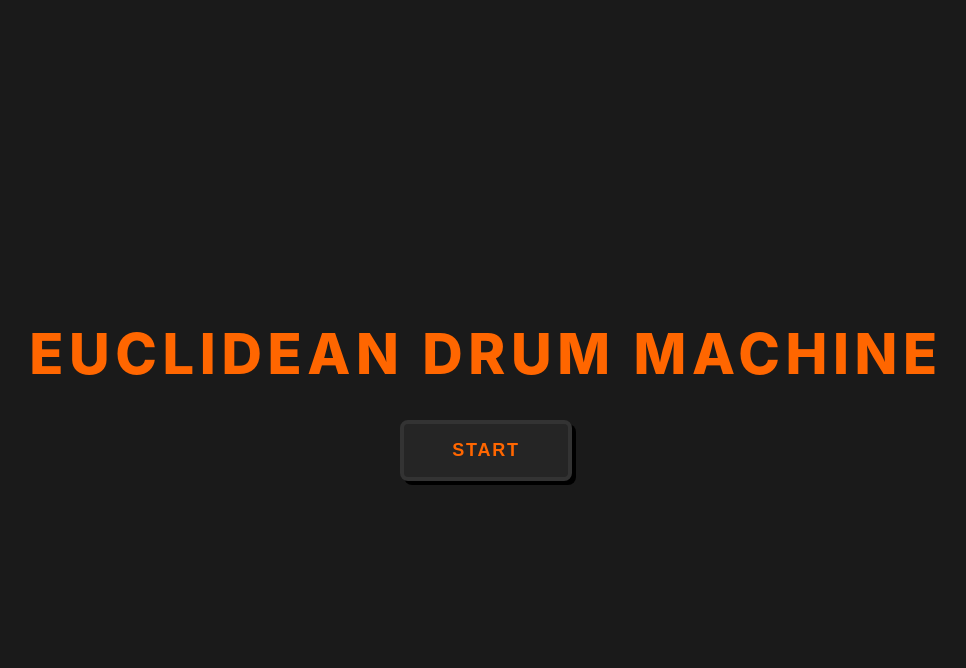
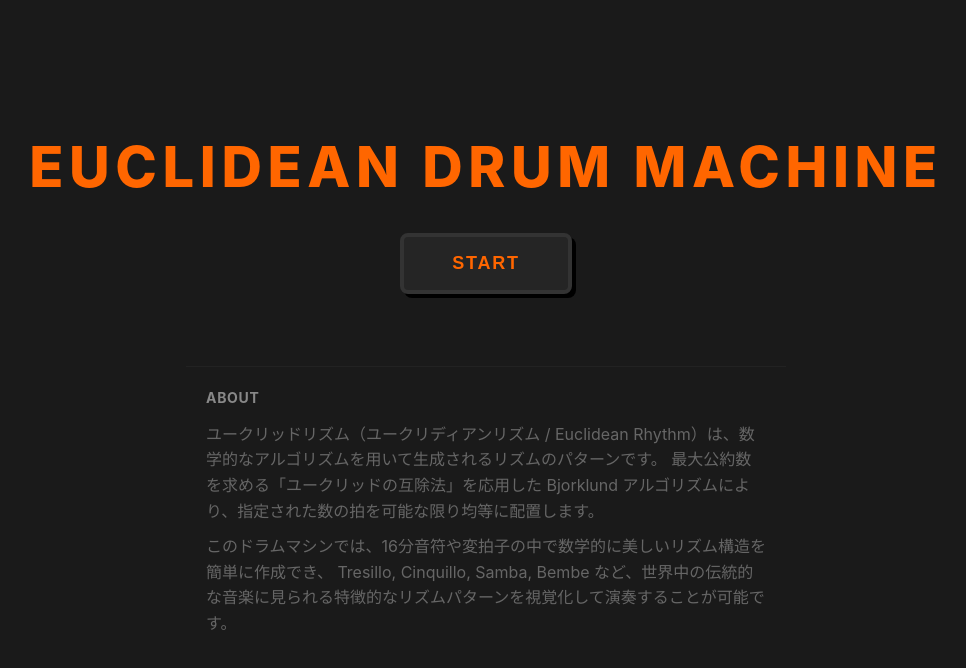
Before and after one commit to snp-model/euclidean-rhythm, a React (Vite) app: page / in a window 1280 px wide. Shown: the top 668 px of the page, without its empty margins (154-1120 px from the left). Built offline with nearby package versions, Linux system fonts and the light colour scheme.

Commit message:
docs(seo): SEO対策としてメタデータと構造化データを追加し解説テキストを実装

```diff
--- a/index.html
+++ b/index.html
@@ -1,5 +1,5 @@
 <!doctype html>
-<html lang="en">
+<html lang="ja">
   <head>
     <!-- Google tag (gtag.js) -->
     <script async src="https://www.googletagmanager.com/gtag/js?id=G-YPF08G9XZ1"></script>
@@ -13,25 +13,50 @@
     <meta charset="UTF-8" />
     <link rel="icon" type="image/svg+xml" href="/favicon.svg" />
     <meta name="viewport" content="width=device-width, initial-scale=1.0" />
-    <title>Euclidean Drum Machine | ユークリディアンドラムマシン</title>
-    <meta name="description" content="数学的なアルゴリズムでリズムを生成する「ユークリディアンリズム（ユークリッドリズム）」ドラムマシン。TresilloやSambaなど、世界中の伝統的なリズムを幾何学的に視覚化し、演奏できます。" />
-    <meta name="keywords" content="ユークリディアンリズム, ユークリッドリズム, euclidean rhythm, drum machine, bjorklund algorithm, music math, sequencer, cmajor" />
+    <title>Euclidean Drum Machine | ユークリッド・ドラムマシン</title>
+    <meta name="description" content="数学的なアルゴリズムでリズムを生成する「ユークリッドリズム（ユークリディアンリズム）」ドラムマシン。Bjorklundアルゴリズムに基づき、世界中の伝統的なリズムを幾何学的に視覚化して演奏できます。" />
+    <meta name="keywords" content="ユークリッドリズム, ユークリディアンリズム, ユークリッド・リズム, ユークリディアン・リズム, Euclidean Rhythm, Euclidian Rhythm, Bjorklund Algorithm, ビョークランドのアルゴリズム, ドラムマシン, ポリリズム, シーケンサー" />
 
     <!-- Open Graph / Facebook -->
     <meta property="og:type" content="website" />
     <meta property="og:url" content="https://euclidean-drum-machine.serendiproducts.dev/" />
-    <meta property="og:title" content="Euclidean Drum Machine | ユークリディアンドラムマシン" />
-    <meta property="og:description" content="数学的なアルゴリズムでリズムを生成する「ユークリディアンリズム（ユークリッドリズム）」ドラムマシン。世界中の伝統的なリズムを幾何学的に視覚化し、演奏できます。" />
+    <meta property="og:title" content="Euclidean Drum Machine | ユークリッド・ドラムマシン" />
+    <meta property="og:description" content="数学的なアルゴリズムでリズムを生成する「ユークリッドリズム（ユークリディアンリズム）」ドラムマシン。世界中の伝統的なリズムを幾何学的に視覚化し演奏できます。" />
     <meta property="og:image" content="https://euclidean-drum-machine.serendiproducts.dev/og-image.png" />
 
     <!-- Twitter -->
     <meta property="twitter:card" content="summary_large_image" />
     <meta property="twitter:url" content="https://euclidean-drum-machine.serendiproducts.dev/" />
-    <meta property="twitter:title" content="Euclidean Drum Machine | ユークリディアンドラムマシン" />
-    <meta property="twitter:description" content="数学的なアルゴリズムでリズムを生成する「ユークリディアンリズム（ユークリッドリズム）」ドラムマシン。世界中の伝統的なリズムを幾何学的に視覚化し、演奏できます。" />
+    <meta property="twitter:title" content="Euclidean Drum Machine | ユークリッド・ドラムマシン" />
+    <meta property="twitter:description" content="数学的なアルゴリズムでリズムを生成する「ユークリッドリズム（ユークリディアンリズム）」ドラムマシン。世界中の伝統的なリズムを幾何学的に視覚化し演奏できます。" />
     <meta property="twitter:image" content="https://euclidean-drum-machine.serendiproducts.dev/og-image.png" />
 
     <link rel="canonical" href="https://euclidean-drum-machine.serendiproducts.dev/" />
+
+    <!-- Structured Data -->
+    <script type="application/ld+json">
+      {
+        "@context": "https://schema.org",
+        "@type": "WebApplication",
+        "name": "Euclidean Drum Machine",
+        "alternateName": ["ユークリッドドラムマシン", "ユークリディアンドラムマシン", "Euclidian Drum Machine"],
+        "url": "https://euclidean-drum-machine.serendiproducts.dev/",
+        "image": "https://euclidean-drum-machine.serendiproducts.dev/og-image.png",
+        "description": "数学的なアルゴリズムでリズムを生成するユークリッドリズム（ユークリディアンリズム）ドラムマシン。ブラウザ上で幾何学的にリズムを視覚化し演奏できます。",
+        "keywords": "Euclidean Rhythm, Euclidian Rhythm, ユークリッドリズム, ユークリディアンリズム, Bjorklund Algorithm",
+        "applicationCategory": "MultimediaApplication",
+        "operatingSystem": "All",
+        "offers": {
+          "@type": "Offer",
+          "price": "0",
+          "priceCurrency": "JPY"
+        },
+        "author": {
+          "@type": "Organization",
+          "name": "snp"
+        }
+      }
+    </script>
   </head>
   <body>
     <div id="root"></div>
--- a/src/App.css
+++ b/src/App.css
@@ -75,3 +75,27 @@
   font-size: 14px !important;
   opacity: 0.6;
 }
+
+.seo-info {
+  max-width: 600px;
+  margin-top: 40px;
+  padding: 20px;
+  font-size: 13px;
+  line-height: 1.6;
+  color: #666;
+  text-align: left;
+  border-top: 1px solid #222;
+}
+
+.seo-info h2 {
+  font-size: 14px;
+  color: #888;
+  margin-bottom: 12px;
+  text-transform: uppercase;
+  letter-spacing: 0.05em;
+}
+
+.seo-info p {
+  margin-bottom: 10px;
+  color: #666;
+}
--- a/src/App.tsx
+++ b/src/App.tsx
@@ -30,6 +30,18 @@ function App() {
         <button className="start-button" onClick={handleStart}>
           Start
         </button>
+
+        <section className="seo-info">
+          <h2>About</h2>
+          <p>
+            ユークリッドリズム（ユークリディアンリズム / Euclidean Rhythm）は、数学的なアルゴリズムを用いて生成されるリズムのパターンです。
+            最大公約数を求める「ユークリッドの互除法」を応用した Bjorklund アルゴリズムにより、指定された数の拍を可能な限り均等に配置します。
+          </p>
+          <p>
+            このドラムマシンでは、16分音符や変拍子の中で数学的に美しいリズム構造を簡単に作成でき、
+            Tresillo, Cinquillo, Samba, Bembe など、世界中の伝統的な音楽に見られる特徴的なリズムパターンを視覚化して演奏することが可能です。
+          </p>
+        </section>
       </div>
     );
   }
```
